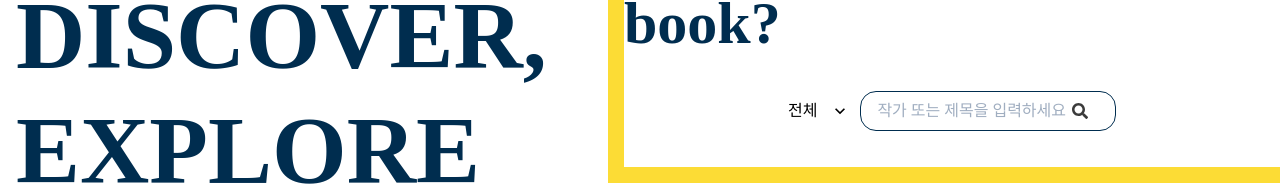
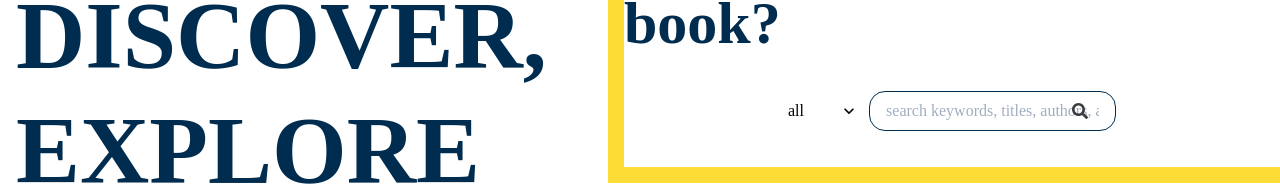
Before and after one commit to spig0126/next-book-finder-web, a Next.js app: page / in a window 1280 px wide. Shown: the part 249-435 px from the top of the page. Built offline with nearby package versions, Linux system fonts and the light colour scheme; no server answers.

Commit message:
Refactor: change css and text

```diff
--- a/src/components/SearchForm.js
+++ b/src/components/SearchForm.js
@@ -12,11 +12,7 @@ import {
 import { FaSearch as SearchIcon } from "react-icons/fa";
 import { useRouter } from "next/dist/client/router";
 import { useResultContext } from "../context/context";
-import {
-    searchKeywordState,
-    searchQueryState,
-    pageState,
-} from "../states";
+import { searchKeywordState, searchQueryState, pageState } from "../states";
 import { useRecoilState } from "recoil";
 
 export default function SearchForm({ width, margin }) {
@@ -29,7 +25,6 @@ export default function SearchForm({ width, margin }) {
     const router = useRouter();
 
     const { initialQuery, setInitialQuery } = useResultContext();
-
 
     const handleChangeInput = (e) => {
         setSearchKeyword(e.target.value);
@@ -79,19 +74,19 @@ export default function SearchForm({ width, margin }) {
                     required={true}
                     h="2.5rem"
                     variant="unstyled"
-                    w="6rem"
+                    w="7rem"
                     focusBorderColor="none"
                     color="black"
                 >
                     <option value="all" selected>
-                        전체
+                        all
                     </option>
-                    <option value="title">제목</option>
-                    <option value="author">저자</option>
-                    <option value="publisher">출판사</option>
+                    <option value="title">title</option>
+                    <option value="author">author</option>
+                    <option value="publisher">publisher</option>
                 </Select>
                 <Input
-                    placeholder="작가 또는 제목을 입력하세요"
+                    placeholder="search keywords, titles, authors, and publishers"
                     value={searchKeyword}
                     onChange={handleChangeInput}
                     onKeyPress={handleKeyPress}
@@ -100,7 +95,8 @@ export default function SearchForm({ width, margin }) {
                     color="black"
                     bgColor="white"
                     borderColor="blue"
-                    focusBorderColor="yellow"
+                    _hover={{ borderColor: "darkYellow" }}
+                    _focus={{ borderColor: "yellow" }}
                     borderRadius="1rem"
                 ></Input>
                 <InputRightElement>
```
